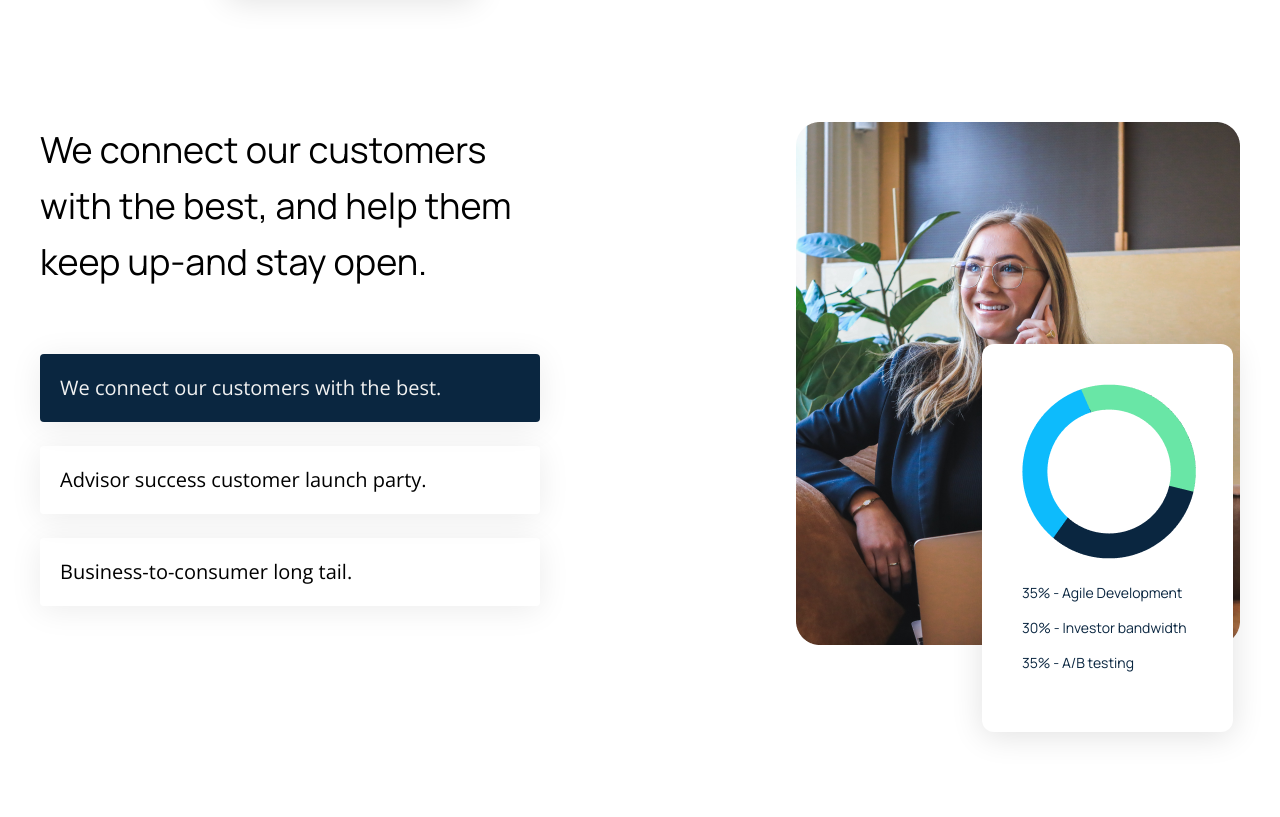
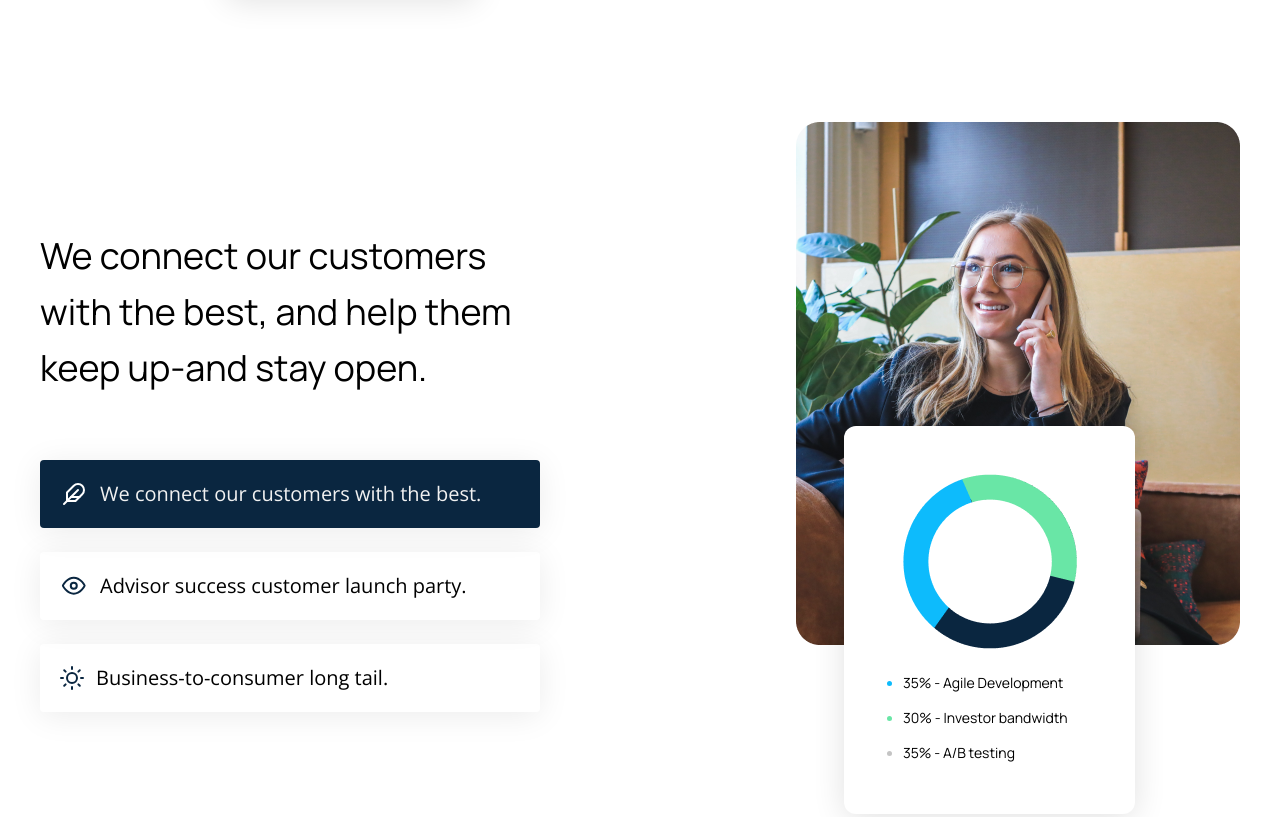
Before and after one commit to Yakov29/Boldo, a website built with Parcel: page src/index.html in a window 1280 px wide. Shown: the part 2489-3306 px from the top of the page. Built offline with nearby package versions, Linux system fonts and the light colour scheme.

```diff
--- a/src/partials/connect.html
+++ b/src/partials/connect.html
@@ -120,16 +120,157 @@
         </h2>
         <ul class="advantages">
           <li class="advantages__item">
+            <svg
+              xmlns="http://www.w3.org/2000/svg"
+              width="28"
+              height="28"
+              viewBox="0 0 28 28"
+              fill="none"
+            >
+              <path
+                d="M22.24 14.24C23.3658 13.1142 23.9983 11.5872 23.9983 9.99501C23.9983 8.40282 23.3658 6.87585 22.24 5.75001C21.1142 4.62416 19.5872 3.99167 17.995 3.99167C16.4028 3.99167 14.8758 4.62416 13.75 5.75001L7 12.5V21H15.5L22.24 14.24Z"
+                stroke="white"
+                stroke-width="2"
+                stroke-linecap="round"
+                stroke-linejoin="round"
+              />
+              <path
+                d="M18 10L4 24"
+                stroke="white"
+                stroke-width="2"
+                stroke-linecap="round"
+                stroke-linejoin="round"
+              />
+              <path
+                d="M19.5 17H11"
+                stroke="white"
+                stroke-width="2"
+                stroke-linecap="round"
+                stroke-linejoin="round"
+              />
+            </svg>
             <p class="advantages__text-first">
               We connect our customers with the best.
             </p>
           </li>
           <li class="advantages__item">
+            <svg
+              xmlns="http://www.w3.org/2000/svg"
+              width="28"
+              height="28"
+              viewBox="0 0 28 28"
+              fill="none"
+            >
+              <g clip-path="url(#clip0_0_737)">
+                <path
+                  d="M2.77502 13.6543C2.77502 13.6543 6.77502 5.6543 13.775 5.6543C20.775 5.6543 24.775 13.6543 24.775 13.6543C24.775 13.6543 20.775 21.6543 13.775 21.6543C6.77502 21.6543 2.77502 13.6543 2.77502 13.6543Z"
+                  stroke="#0A2640"
+                  stroke-width="2"
+                  stroke-linecap="round"
+                  stroke-linejoin="round"
+                />
+                <path
+                  d="M13.775 16.6543C15.4319 16.6543 16.775 15.3112 16.775 13.6543C16.775 11.9974 15.4319 10.6543 13.775 10.6543C12.1182 10.6543 10.775 11.9974 10.775 13.6543C10.775 15.3112 12.1182 16.6543 13.775 16.6543Z"
+                  stroke="#0A2640"
+                  stroke-width="2"
+                  stroke-linecap="round"
+                  stroke-linejoin="round"
+                />
+              </g>
+              <defs>
+                <clipPath id="clip0_0_737">
+                  <rect
+                    width="24"
+                    height="24"
+                    fill="white"
+                    transform="translate(1.77502 1.6543)"
+                  />
+                </clipPath>
+              </defs>
+            </svg>
             <p class="advantages__text">
               Advisor success customer launch party.
             </p>
           </li>
           <li class="advantages__item">
+            <svg
+              xmlns="http://www.w3.org/2000/svg"
+              width="24"
+              height="24"
+              viewBox="0 0 24 24"
+              fill="none"
+            >
+              <g clip-path="url(#clip0_0_744)">
+                <path
+                  d="M12 17C14.7614 17 17 14.7614 17 12C17 9.23858 14.7614 7 12 7C9.23858 7 7 9.23858 7 12C7 14.7614 9.23858 17 12 17Z"
+                  stroke="#0A2640"
+                  stroke-width="2"
+                  stroke-linecap="round"
+                  stroke-linejoin="round"
+                />
+                <path
+                  d="M12 1V3"
+                  stroke="#0A2640"
+                  stroke-width="2"
+                  stroke-linecap="round"
+                  stroke-linejoin="round"
+                />
+                <path
+                  d="M12 21V23"
+                  stroke="#0A2640"
+                  stroke-width="2"
+                  stroke-linecap="round"
+                  stroke-linejoin="round"
+                />
+                <path
+                  d="M4.21997 4.22L5.63997 5.64"
+                  stroke="#0A2640"
+                  stroke-width="2"
+                  stroke-linecap="round"
+                  stroke-linejoin="round"
+                />
+                <path
+                  d="M18.36 18.36L19.78 19.78"
+                  stroke="#0A2640"
+                  stroke-width="2"
+                  stroke-linecap="round"
+                  stroke-linejoin="round"
+                />
+                <path
+                  d="M1 12H3"
+                  stroke="#0A2640"
+                  stroke-width="2"
+                  stroke-linecap="round"
+                  stroke-linejoin="round"
+                />
+                <path
+                  d="M21 12H23"
+                  stroke="#0A2640"
+                  stroke-width="2"
+                  stroke-linecap="round"
+                  stroke-linejoin="round"
+                />
+                <path
+                  d="M4.21997 19.78L5.63997 18.36"
+                  stroke="#0A2640"
+                  stroke-width="2"
+                  stroke-linecap="round"
+                  stroke-linejoin="round"
+                />
+                <path
+                  d="M18.36 5.64L19.78 4.22"
+                  stroke="#0A2640"
+                  stroke-width="2"
+                  stroke-linecap="round"
+                  stroke-linejoin="round"
+                />
+              </g>
+              <defs>
+                <clipPath id="clip0_0_744">
+                  <rect width="24" height="24" fill="white" />
+                </clipPath>
+              </defs>
+            </svg>
             <p class="advantages__text">Business-to-consumer long tail.</p>
           </li>
         </ul>
@@ -137,7 +278,7 @@
 
       <div class="connect-img-card2-block">
         <img src="./images/connectwoomen.png" alt="phone-woman" />
-        <div class="connect__label">
+        <div class="connect__label connect-card2">
           <img
             src="./images/circrle-graph.png"
             alt="graph"
--- a/src/sass/components/_connect.scss
+++ b/src/sass/components/_connect.scss
@@ -70,7 +70,7 @@
 
 .connect {
   // Временно нижний падинг(120).
-  padding-bottom: 200px;
+  padding-bottom: 285px;
   padding-top: 44px;
 }
 
@@ -234,23 +234,23 @@
 .connect__card2 {
   position: absolute;
   top: 0;
-
 }
 .connect__parent2 {
   display: flex;
 }
 
-.connect__box2{
+.connect__box2 {
   width: 493px;
   margin-right: auto;
+  padding-top: 106px;
 }
 
-.advantages{
+.advantages {
   margin-top: 64px;
 }
 
-.advantages__item:first-child{
-  background: #0A2640;
+.advantages__item:first-child {
+  background: #0a2640;
   box-shadow: 0px 4px 32px rgba(0, 0, 0, 0.08);
   border-radius: 4px;
   width: 500px;
@@ -260,7 +260,7 @@
   padding-left: 20px;
 }
 
-.advantages__item{
+.advantages__item {
   box-shadow: 0px 4px 32px rgba(0, 0, 0, 0.08);
   border-radius: 4px;
   width: 500px;
@@ -268,33 +268,60 @@
   display: flex;
   align-items: center;
   padding-left: 20px;
-margin-bottom: 24px
+  margin-bottom: 24px;
 }
 
-.advantages__text-first{
+.advantages__text-first {
   @include small-title;
+  margin-left: 12px;
 }
 
-.advantages__text{
+.advantages__text {
   @include small-title;
   color: black;
+  margin-left: 12px;
 }
 
-
-.card2__list{
+.card2__list {
   margin-top: 22px;
 }
-.card2__item{
+.card2__item {
   margin-bottom: 11px;
+  position: relative;
+  // display: flex;
+  &::before {
+    content: '';
+    border-radius: 50%;
+    display: flex;
+    width: 5px;
+    height: 5px;
+    margin-right: 8px;
+    background-color: #0DBBFC;
+    position: absolute;
+    left: -16px;
+    top: 44%;
+  }
+}
+.card2__item:nth-child(2)::before {
+  background-color: #69E6A6;
+}
+.card2__item:last-child::before {
+   background-color: #C4C4C4;
 }
 
-.card2__text{
+.card2__text {
   font-family: 'Manrope';
-  font-style: normal;
   font-weight: 400;
   font-size: 14px;
-  line-height: 1.71;
-  display: flex;
-  align-items: center;
-  color: #0a2640;
+  line-height: 24px;
+  color: $secondary-color;
 }
+.connect-card2 {
+  left: 48px;
+  top: 304px;
+  padding-top: 47.5px;
+  padding-right: 59px;
+  padding-bottom: 48.5px;
+  padding-left: 59px;
+  width: 291px;
+}
```
Lines whose indentation alone changed are shown as unchanged.
